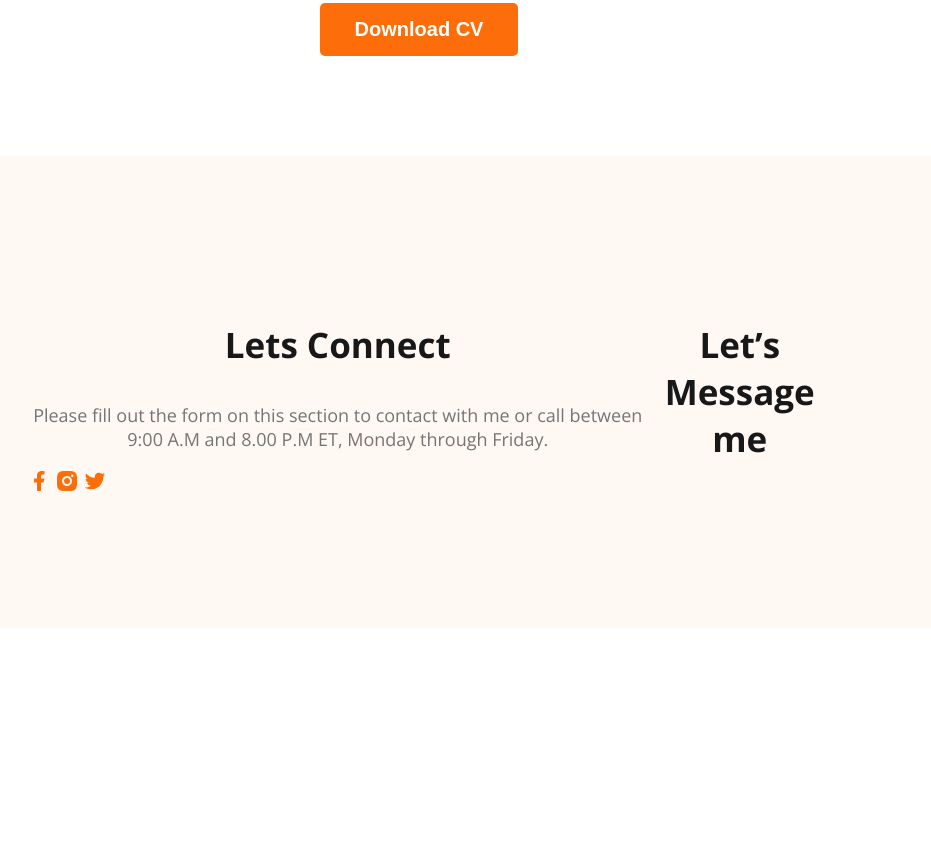
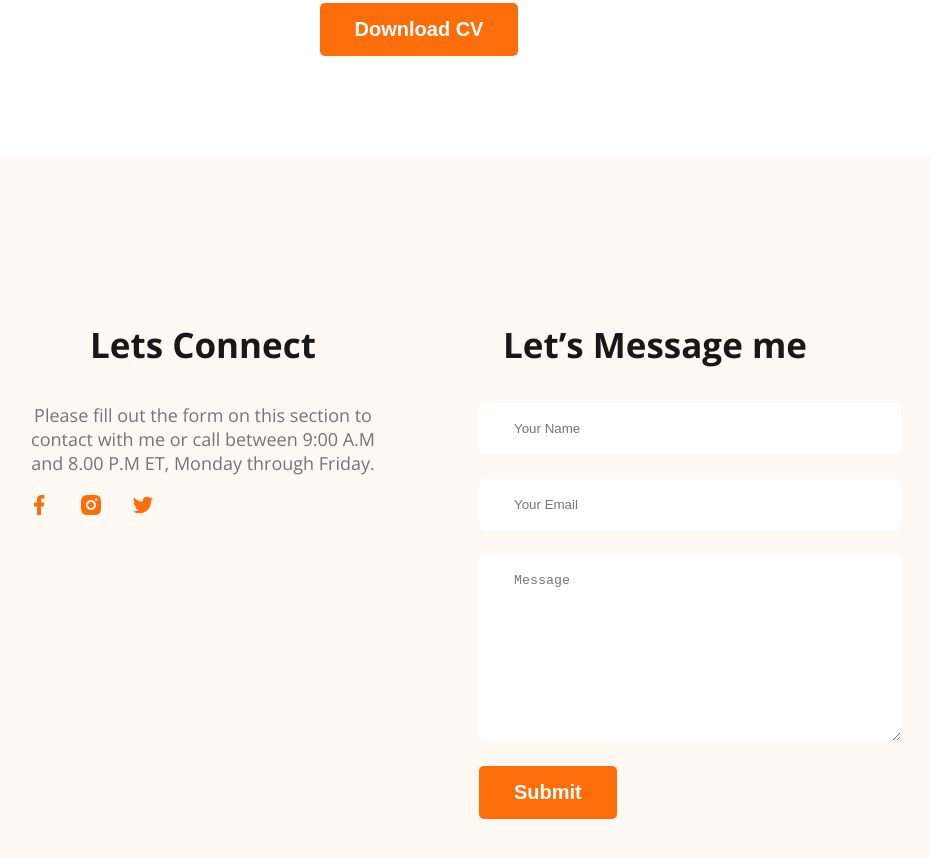
Before and after one commit to BlackFlame53/Developer-Portfolio, a plain HTML site: page index.html in a window 1280 px wide. Shown: the part 3102-3960 px from the top of the page, without its empty margins (211-1142 px from the left). Before the commit the page ends 3738 px from the top, so only its background shows below. Drawn offline with nearby package versions, Linux system fonts and the light colour scheme.

Commit message:
added footer contact form

```diff
--- a/index.html
+++ b/index.html
@@ -145,12 +145,20 @@
             <p class="section-description">
                 Please fill out the form on this section to contact with me or call between 9:00 A.M and 8.00 P.M ET, Monday through Friday.
             </p>
-            <a href=""><img src="images/icons/facebook.png" alt=""></a>
-            <a href=""><img src="images/icons/insta.png" alt=""></a>
-            <a href=""><img src="images/icons/twitter.png" alt=""></a>
+            <div class="social-links">
+                <a href=""><img src="images/icons/facebook.png" alt=""></a>
+                <a href=""><img src="images/icons/insta.png" alt=""></a>
+                <a href=""><img src="images/icons/twitter.png" alt=""></a>
+            </div>
         </div>
         <div class="footer-column">
             <h3 class="section-title">Let’s Message me</h3>
+            <form class="contacts" action="">
+                <input type="text" name="" placeholder="Your Name" id="">
+                <input type="email" name="" placeholder="Your Email" id="">
+                <textarea name="" cols="30" rows="10" placeholder="Message" id=""></textarea>
+                <input class="btn-primary" type="submit" value="Submit">
+            </form>
         </div>
 
     </footer>
--- a/styles/portfolio.css
+++ b/styles/portfolio.css
@@ -174,7 +174,25 @@ main section{
 /* footer section */
 footer{
     display: flex;
+    gap: 100px;
     padding: 130px 230px;
     background-color: #FFF8F3;
     margin-top: 100px
 }
+.footer-column{
+    width: 50%;
+}
+.social-links a{
+    margin-right: 24px;
+}
+.contacts input[type="text"], .contacts input[type="email"], textarea{
+    display: block;
+    width: 100%;
+    color: #757575;
+    background: #FFF;
+    border-radius: 5px;
+    border: 0;
+    padding: 18px 35px;
+    margin-bottom: 25px;
+
+}
```
